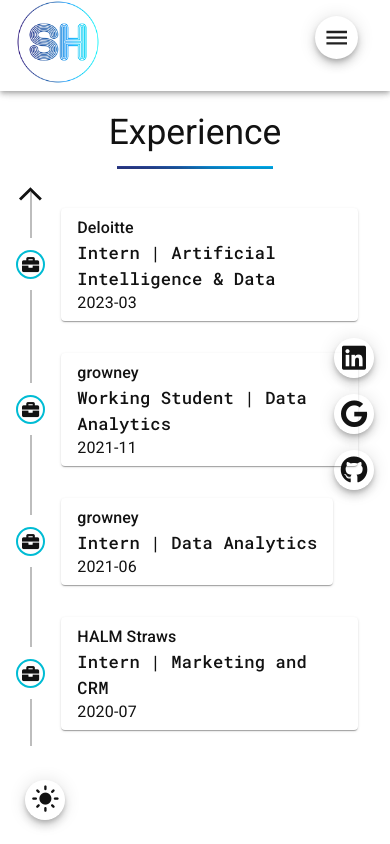
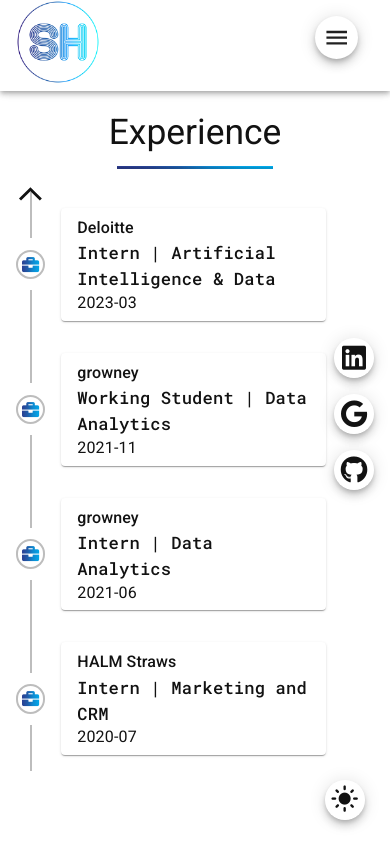
Before and after one commit to heupelS/personal-website-template, a React (Create React App) app: page /Experience in a window 390 px wide. Built offline with nearby package versions, Linux system fonts and the light colour scheme.

Commit message:
changed mobile features

```diff
--- a/src/components/timeline.js
+++ b/src/components/timeline.js
@@ -23,7 +23,6 @@
 
   const TimelineWorkItemsWeb = Resume.work.map((workitem, index) => {
     const isFirstItem = index === 0;
-    const isLastItem = index === Resume.work.length - 1;
 
     return (
       <TimelineItem key={workitem.company}>
@@ -113,7 +112,6 @@
 
   const TimelineWorkItemsMobile = Resume.work.map((workitem, index) => {
   const isFirstItem = index === 0;
-    const isLastItem = index === Resume.work.length - 1;
 
   return (
     <TimelineItem key={workitem.company}>
@@ -133,12 +131,20 @@
         ) : (
           <TimelineConnector />
         )}
-          <TimelineDot variant="outlined" color="primary">
+        <TimelineDot
+          variant="outlined"
+          sx={{
+            backgroundImage: theme.palette.background.gradient,
+                    WebkitBackgroundClip: "text",
+                    backgroundClip: "text",
+                    color: "transparent",
+          }}
+        >
           <i class={workitem.icon} style={{ color: "inherit" }}></i>
         </TimelineDot>
         <TimelineConnector />
       </TimelineSeparator>
-        <Paper sx={{ mx: 2, mt: 2, mb: 2 }}>
+      <Paper sx={{ mx: 2, mt: 2, mb: 2, mr: 6 }}>
         <TimelineContent>
           <Typography
             variant="h6"
--- a/src/styles/variables.css
+++ b/src/styles/variables.css
@@ -9,6 +9,13 @@
   bottom: 1vh;
   left: 3vh;
   z-index: 10000;
+}
+
+@media (max-width: 767px) {
+  #darkmode-button {
+    left: auto;
+    right: 3vh;
+  }
 }
 
 .material-icons, .material-icons-outlined {
```
Lines whose indentation alone changed are shown as unchanged.
